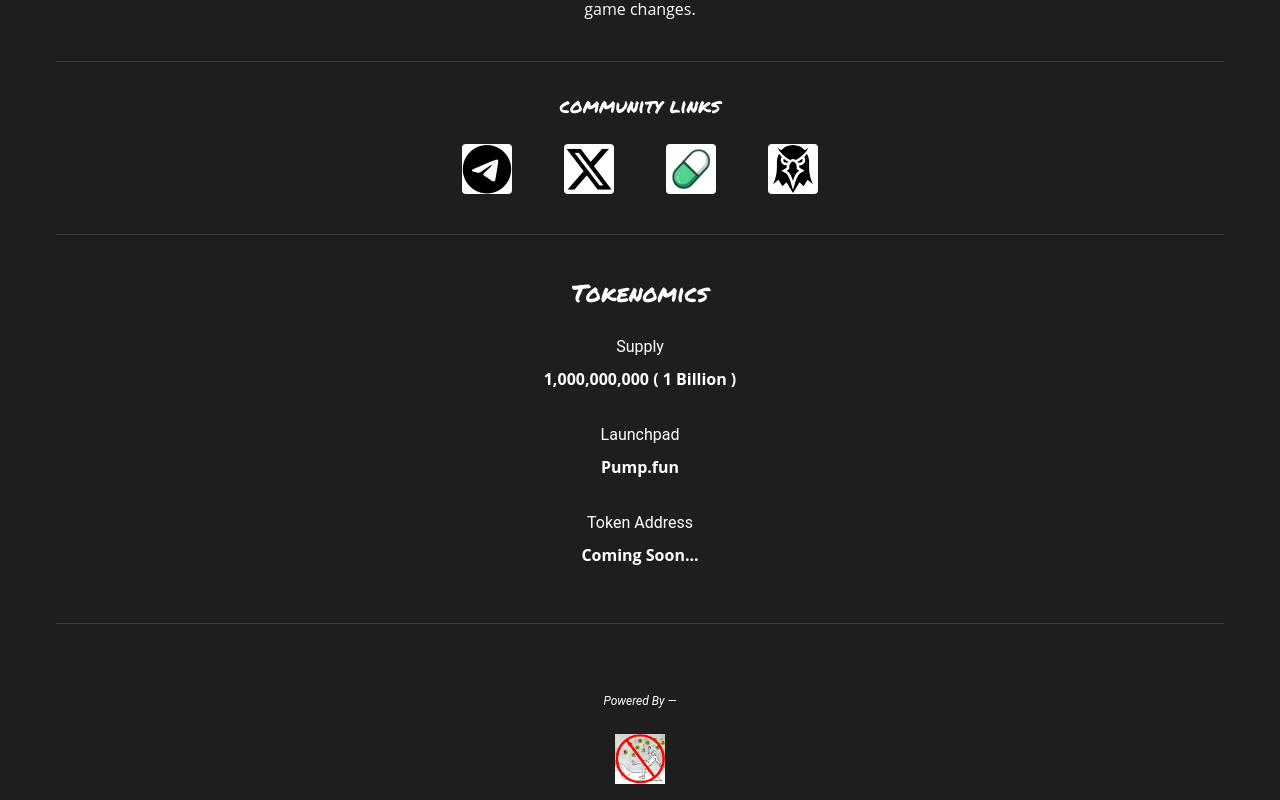
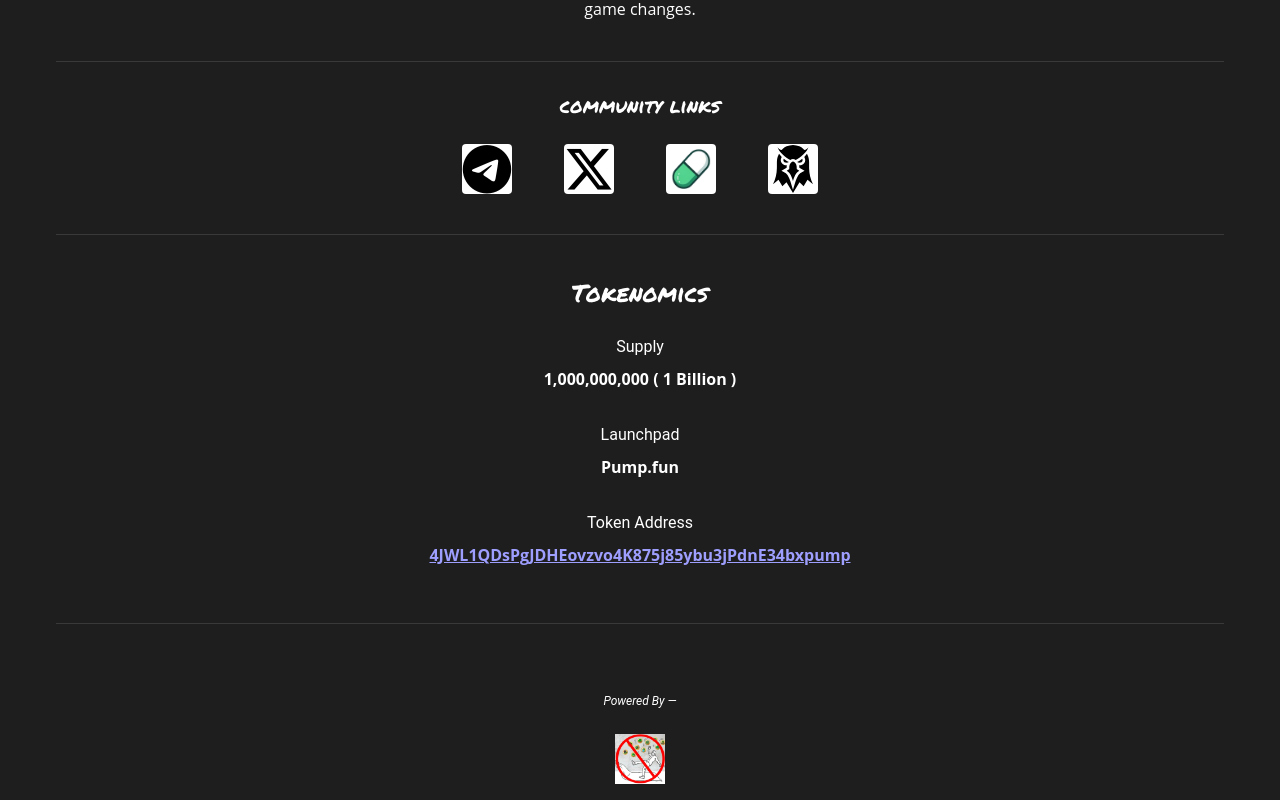
Before and after one commit to officialapprenticetoken/officialapprenticetoken, a Vue app: page / in a window 1280 px wide. Shown: the part 641-1441 px from the top of the page. Built offline with nearby package versions, Linux system fonts and the light colour scheme.

Commit message:
updated contract address

```diff
--- a/src/components/HomeComponent.vue
+++ b/src/components/HomeComponent.vue
@@ -108,7 +108,7 @@
           Token Address
         </div>
         <div class="textOpenSans font-weight-bold" >
-          Coming Soon...
+          <a href="https://solscan.io/token/4JWL1QDsPgJDHEovzvo4K875j85ybu3jPdnE34bxpump">4JWL1QDsPgJDHEovzvo4K875j85ybu3jPdnE34bxpump</a>
         </div>
       </div>
       <div class="d-flex justify-center my-14">
```
